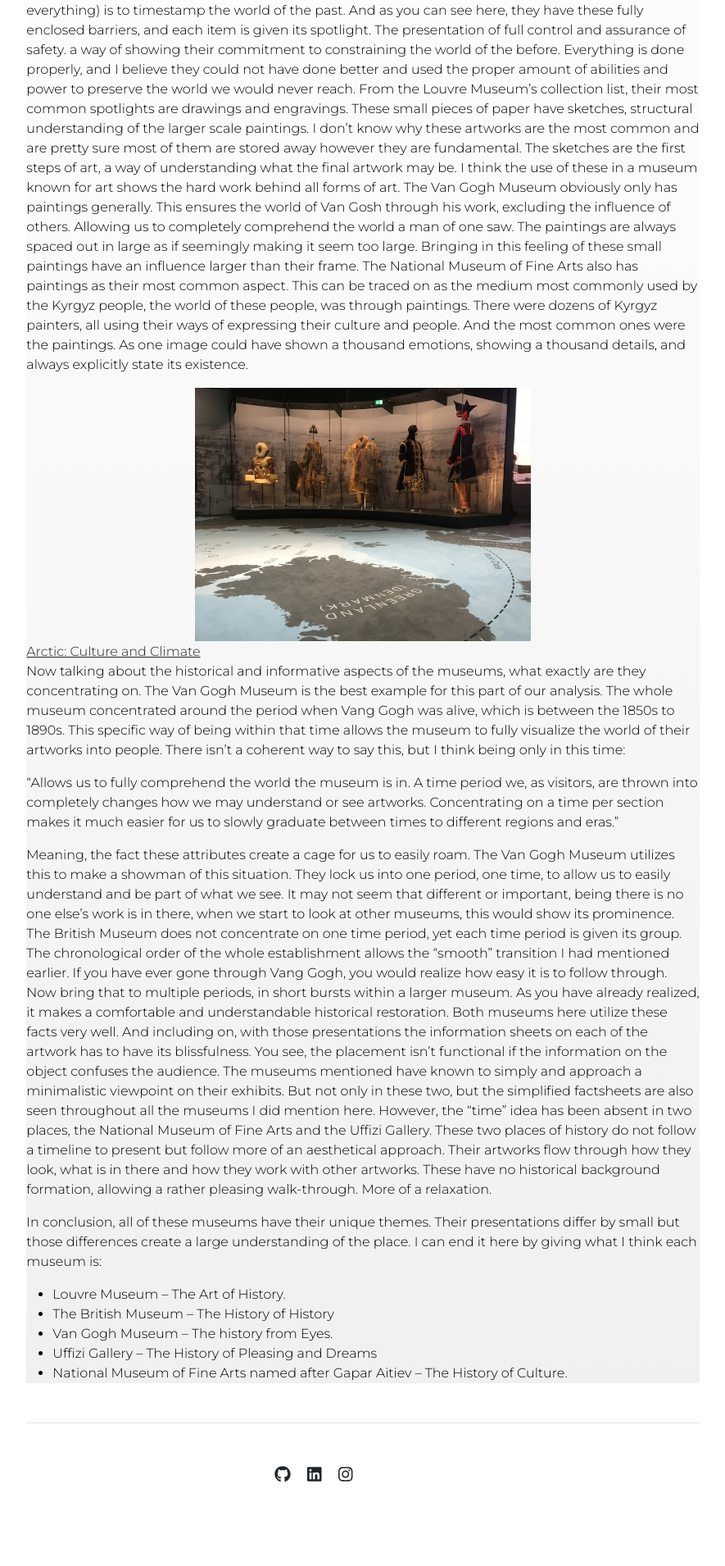
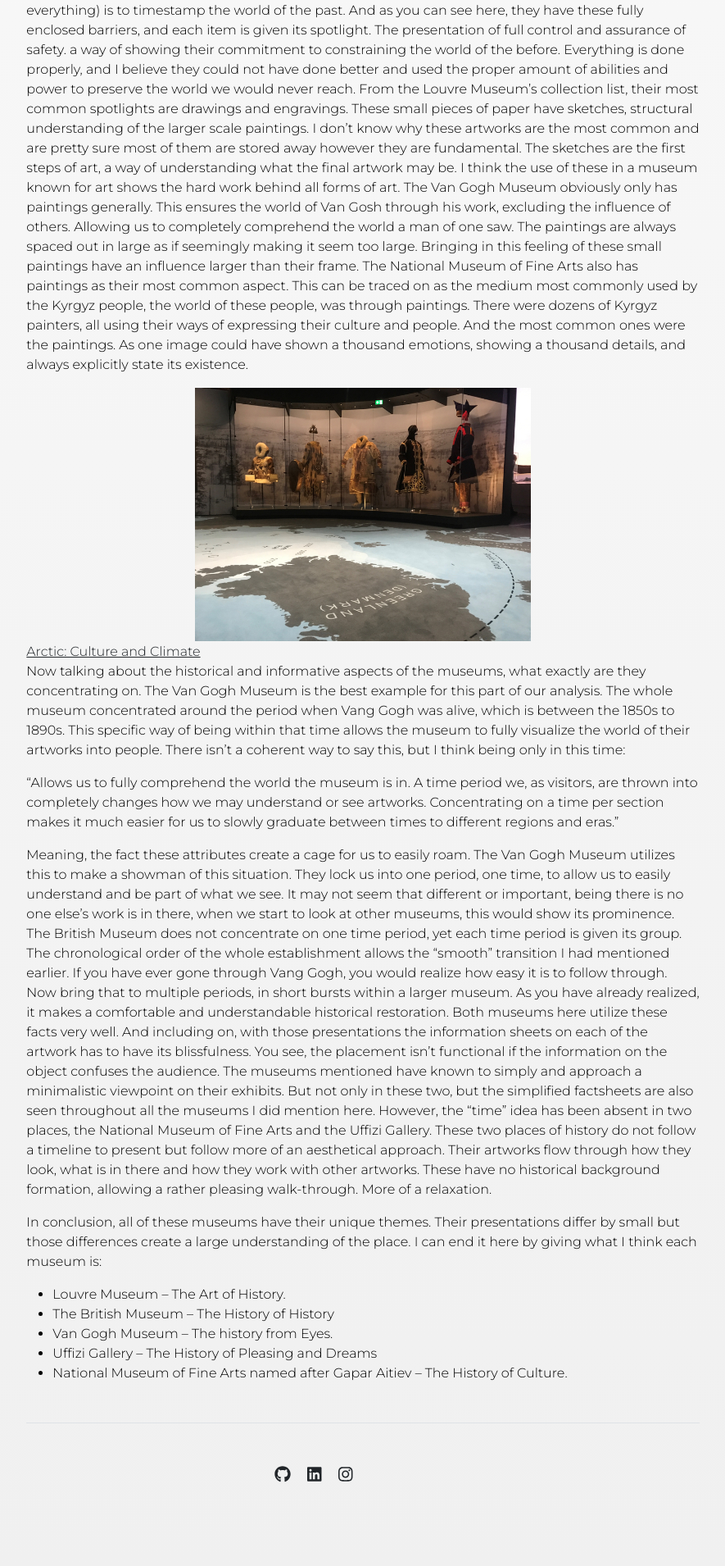
Before and after one commit to Mirzokhid/mirzokhid.github.io, a Jekyll site: the page built from conversations/convo_2.html, in a window 1280 px wide. Shown: the part 2598-4508 px from the top of the page at 82% size, without its empty margins (197-1082 px from the left). Built offline with Jekyll 4.4.1, drawn with Linux system fonts in a browser that asks for light colours; nearby versions of some CDN libraries; some web fonts are replaced.

Commit message:
Update convo_2.html

```diff
--- a/conversations/convo_2.html
+++ b/conversations/convo_2.html
@@ -11,8 +11,8 @@
 <link rel="preconnect" href="https://fonts.gstatic.com" crossorigin>
 <link href="https://fonts.googleapis.com/css2?family=Abril+Fatface&family=Montserrat:ital,wght@0,100..900;1,100..900&display=swap" rel="stylesheet">
     <style>
-        .main_body {
-            background: linear-gradient(to bottom, white 50%, #f0f0f0 100%);
+        body {
+            background: linear-gradient(to bottom, white 10%, #f0f0f0 100%);
         }
         .for_text {
             font-family: "Montserrat", serif;
```
